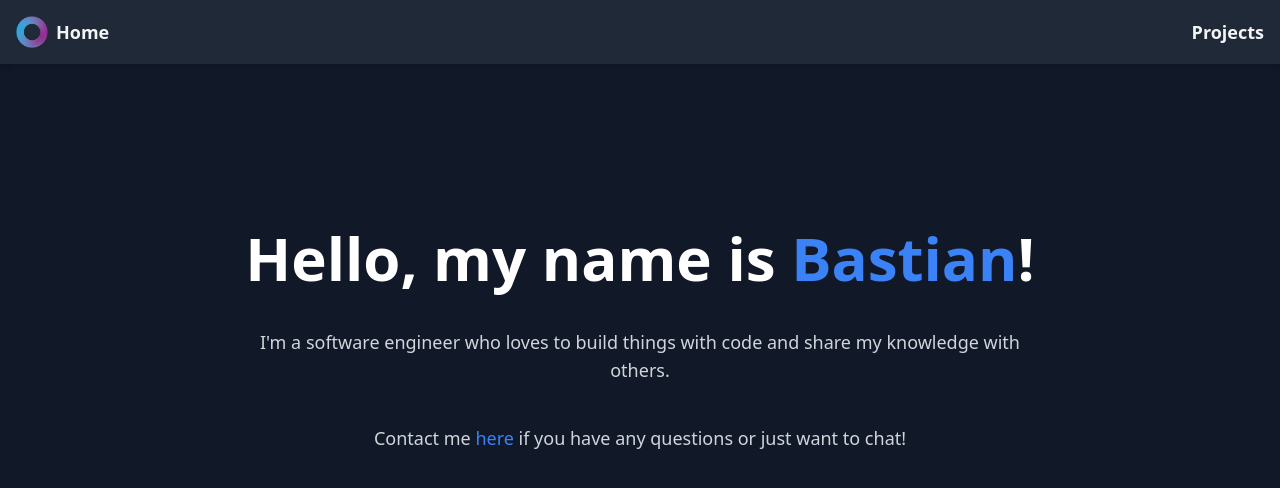
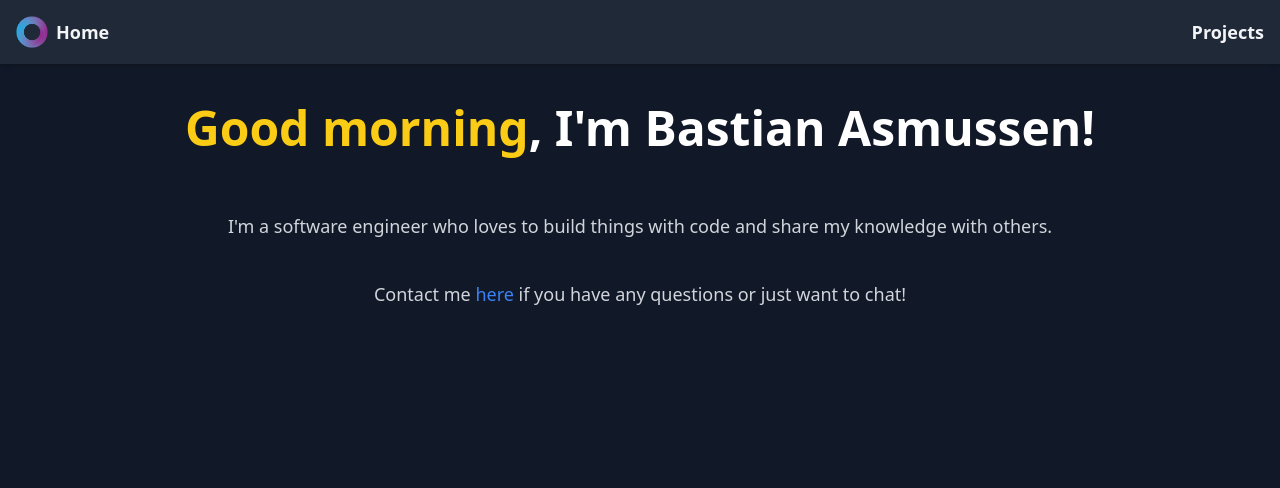
Before and after one commit to BastianAsmussen/website, a SvelteKit app: page / in a window 1280 px wide. Shown: the top 488 px of the page. Built offline with nearby package versions, Linux system fonts and the light colour scheme.

Commit message:
Add time-based greeting.

```diff
--- a/src/routes/+page.svelte
+++ b/src/routes/+page.svelte
@@ -1,15 +1,39 @@
-<script>
+<script lang="ts">
 	import '../app.css';
 	import SideBar from '$lib/SideBar.svelte';
+	import { onMount } from 'svelte';
+
+	let time = new Date();
+
+	$: [greeting_text, greeting_color] = getGreeting(time);
+
+	function getGreeting(time: Date): [string, string] {
+		if (time.getHours() < 12) {
+			return ["Good morning", "text-yellow-400"];
+		} else if (time.getHours() < 18) {
+			return ["Good afternoon", "text-green-400"];
+		} else {
+			return ["Good evening", "text-blue-400"];
+		}
+	}
+
+	onMount(() => {
+		const interval = setInterval(() => {
+			time = new Date();
+		}, 1_000);
+
+		return () => {
+			clearInterval(interval);
+		};
+	});
 </script>
 
 <SideBar />
 
-<main class="mx-auto p-8 my-8 max-w-4xl">
-	<h1 class="text-4xl lg:text-6xl font-extrabold text-white p-5 text-center mt-20">
-		Hello, my name is <span class="text-blue-500">Bastian</span>!
+<main class="flex flex-col items-center justify-center">
+	<h1 class="text-5xl font-extrabold text-white p-10 text-center">
+		<span class="{greeting_color}">{greeting_text}</span>, I'm Bastian Asmussen!
 	</h1>
-
 	<p class="text-lg text-gray-300 p-5 text-center">
 		I'm a software engineer who loves to build things with code and share my knowledge with others.
 	</p>
```
